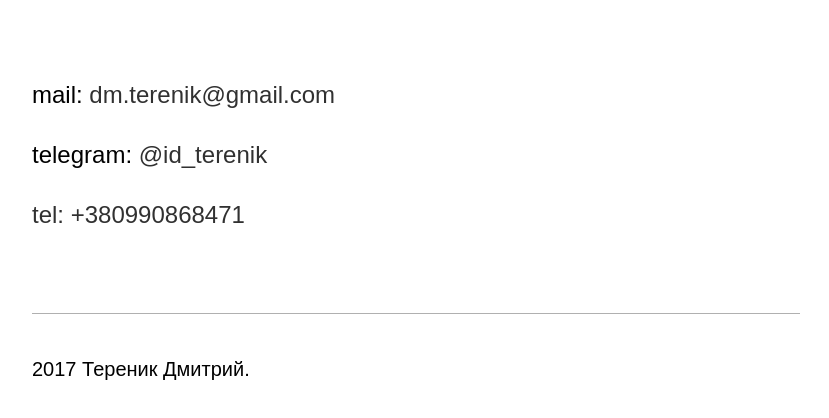
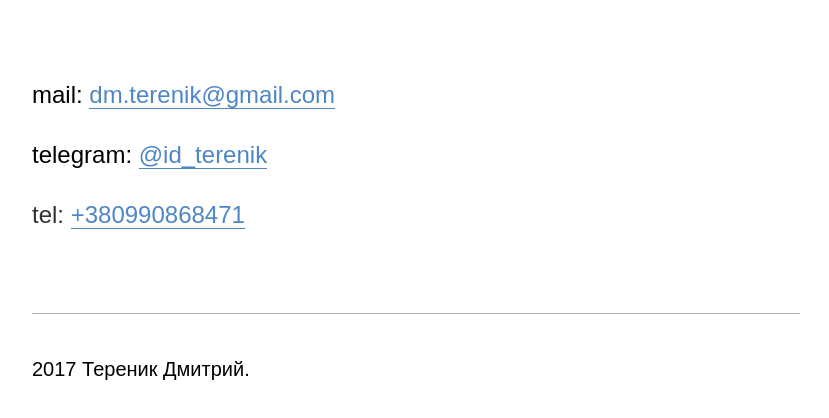
Before and after one commit to TerenikDmitry/TerenikDmitry.github.io, a plain HTML site: page contacts.html in a window 1280 px wide. Shown: the part 106-524 px from the top of the page, without its empty margins (224-1053 px from the left). Drawn offline with Linux system fonts and the light colour scheme.

Commit message:
Contacts link visible fix

```diff
--- a/contacts.html
+++ b/contacts.html
@@ -20,9 +20,9 @@
 			<div>Веб-разработчик</div>
 		</header>
 		<main>
-			<p>mail: <a href="mailto:dm.terenik@gmail.com">dm.terenik@gmail.com</a></p>
-			<p>telegram: <a href="https://t.me/id_terenik">@id_terenik<a></p>
-			<p>tel: <a href="tel:+380990868471">+380990868471</a></p>
+			<p>mail: <a class="contacts-link" href="mailto:dm.terenik@gmail.com">dm.terenik@gmail.com</a></p>
+			<p>telegram: <a class="contacts-link" href="https://t.me/id_terenik">@id_terenik<a></p>
+			<p>tel: <a class="contacts-link" href="tel:+380990868471">+380990868471</a></p>
 		</main>
 		<footer>2017 Тереник Дмитрий.</footer>
 	</div>
--- a/style.css
+++ b/style.css
@@ -46,6 +46,11 @@ nav a:hover {
 	border-bottom: 1px solid var(--link-color);
 }
 
+.contacts-link{
+	color: var(--link-color);
+	border-bottom: 1px solid var(--link-color);
+}
+
 main {
 	margin-bottom: 10vh;
 	font-size: 3vh;
```
